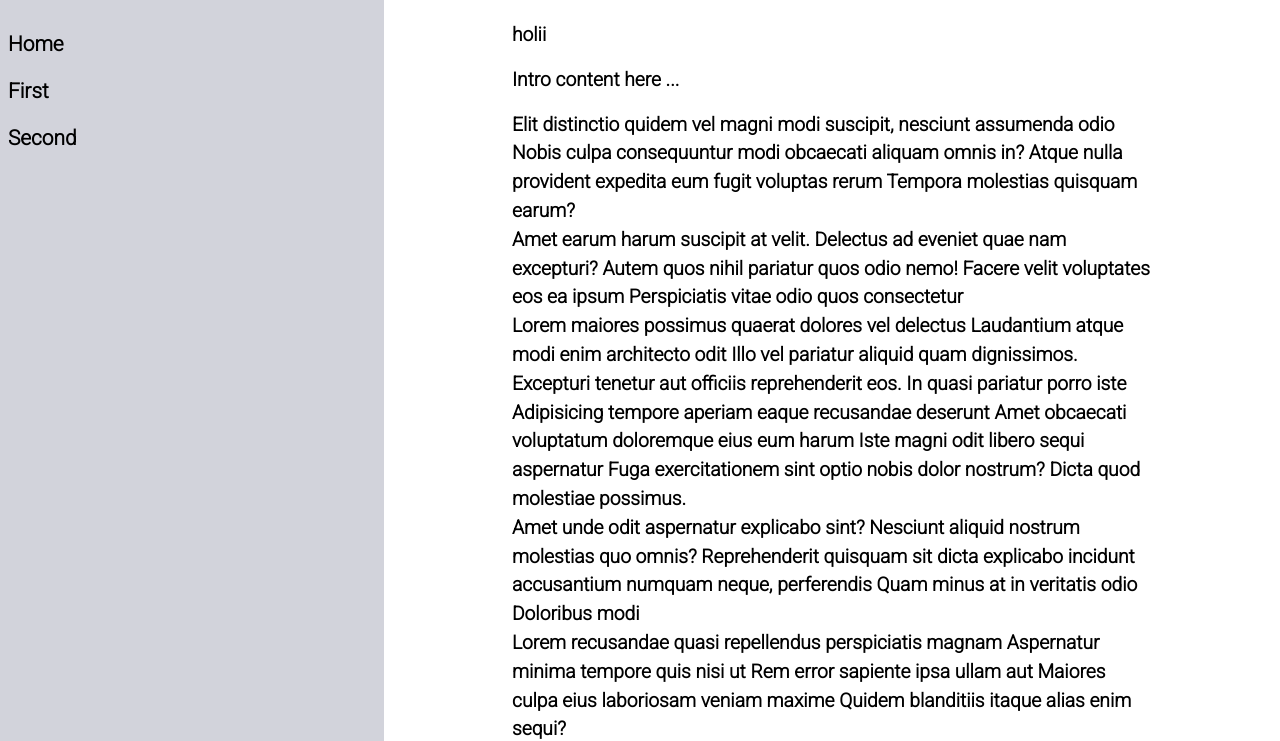
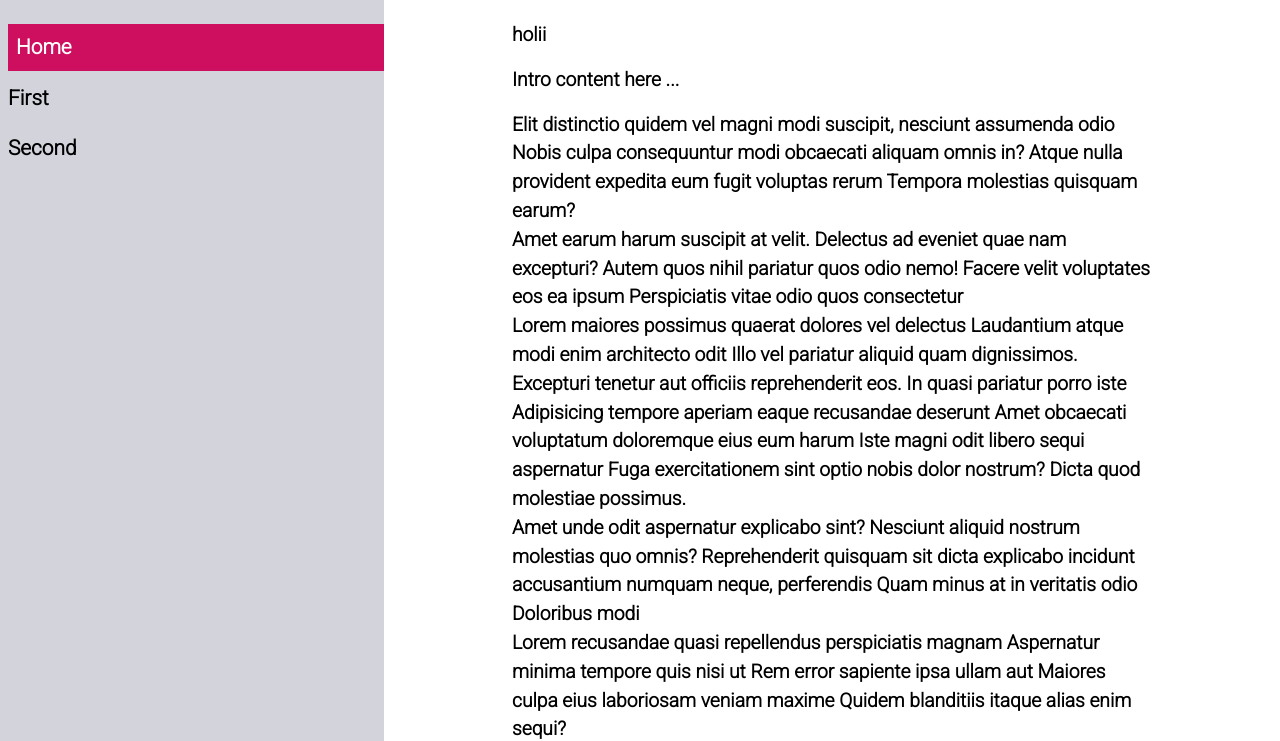
Before and after one commit to Jonulo/LarningWebpage, a website built with webpack: page public/index.html in a window 1280 px wide. Shown: the part 43-784 px from the top of the page. Built offline with nearby package versions, Linux system fonts and the light colour scheme.

Commit message:
sidebar menu functionality finished

```diff
--- a/src/routes/index.js
+++ b/src/routes/index.js
@@ -28,6 +28,15 @@ const router = async () => {
 
   content.innerHTML = await render()
 
+  const domMenuSidebar = document.getElementsByClassName("sidebar-menu__list__links");
+
+  if(route === '/') {
+    domMenuSidebar[0].classList.add("sidebar-selected-link");
+  }else if(route === '/first') {
+    domMenuSidebar[1].classList.add("sidebar-selected-link");
+  }else if(route === '/second') {
+    domMenuSidebar[2].classList.add("sidebar-selected-link");
+  }
   sideBarFunctionality()
 }
 
--- a/src/styles/components/_SideBar.scss
+++ b/src/styles/components/_SideBar.scss
@@ -46,6 +46,7 @@
       list-style: none;
       li {
         font-size: 1rem;
+        margin: 0.2rem 0;
       }
       &__links{
         display: block;
@@ -59,6 +60,11 @@
         }
       }
     }
+  }
+  .sidebar-selected-link {
+    background-color: #CE0E5F;
+    color: white;
+    padding-left: 0.5rem;
   }
 }
 @include respond-to(small) {
--- a/src/templates/SideBarMenu.js
+++ b/src/templates/SideBarMenu.js
@@ -19,7 +19,6 @@ const SideBarMenu = () => {
       <ul id="menu-list" class="sidebar-menu__list">
         <li>
           <a
-            id="sidebar-menu-links"
             class="sidebar-menu__list__links"
             href="#/"
           >
@@ -28,7 +27,6 @@ const SideBarMenu = () => {
         </li>
         <li>
           <a
-            id="sidebar-menu-links"
             class="sidebar-menu__list__links"
             href="#/first"
           >
@@ -37,7 +35,6 @@ const SideBarMenu = () => {
         </li>
         <li>
           <a
-            id="sidebar-menu-links"
             class="sidebar-menu__list__links"
             href="#/second"
           >
```
